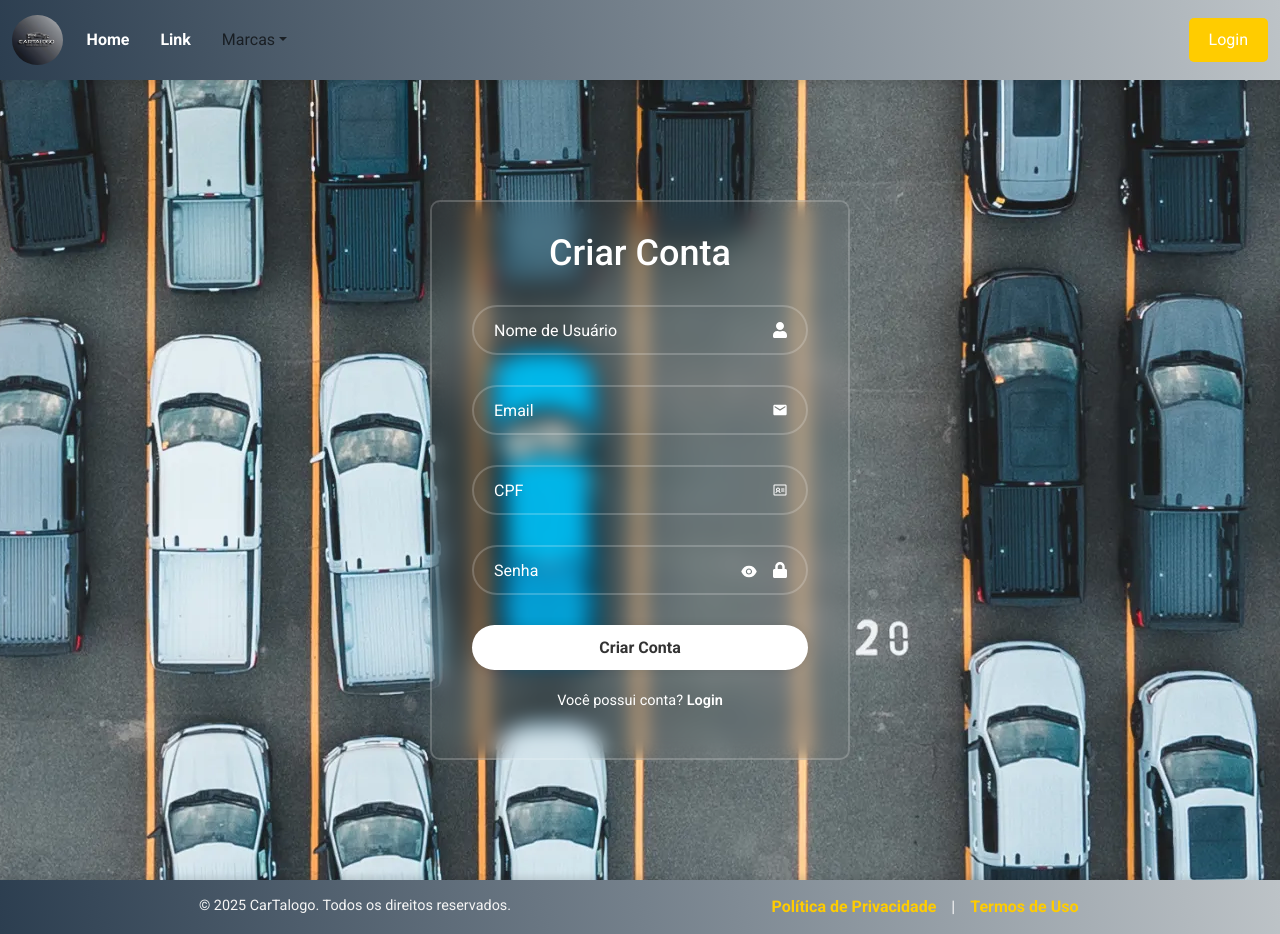
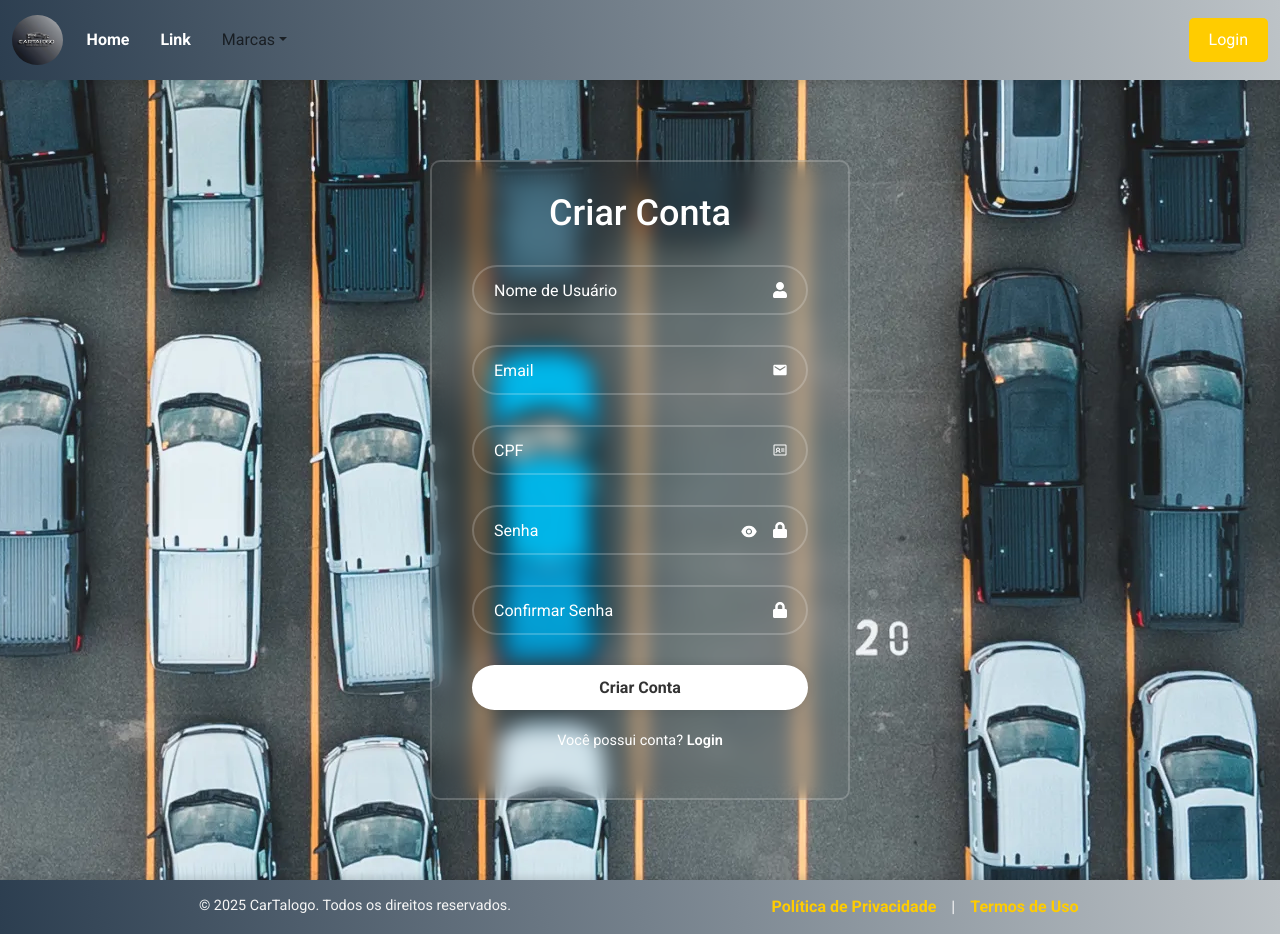
Before and after one commit to caiomartinni/Tech-Academy-5, a React (Vite) app in the folder frontend/: page /CriarConta in a window 1280 px wide. Built offline with nearby package versions, Linux system fonts and the light colour scheme.

Commit message:
senha forte

```diff
--- a/frontend/src/pages/public/CriarConta.tsx
+++ b/frontend/src/pages/public/CriarConta.tsx
@@ -6,10 +6,11 @@ import { FaUser, FaLock } from "react-icons/fa";
 import { MdEmail } from "react-icons/md";
 import { PiIdentificationCard } from "react-icons/pi";
 import { AiFillEye, AiFillEyeInvisible } from "react-icons/ai";
-import { cpf } from "cpf-cnpj-validator"; // <- Importando a função de validação de CPF
+import { cpf } from "cpf-cnpj-validator";
 
-// Validação com zod + validação oficial de CPF
-const schema = z.object({
+// Validação com zod + CPF e confirmação de senha
+const schema = z
+  .object({
     nomeUsuario: z.string().min(3, "O nome deve ter pelo menos 3 caracteres"),
     email: z.string().email("E-mail inválido"),
     cpf: z
@@ -21,6 +22,11 @@ const schema = z.object({
         message: "CPF inválido",
       }),
     senha: z.string().min(6, "A senha deve ter pelo menos 6 caracteres"),
+    confirmarSenha: z.string(),
+  })
+  .refine((data) => data.senha === data.confirmarSenha, {
+    message: "As senhas não coincidem",
+    path: ["confirmarSenha"],
   });
 
 type FormData = z.infer<typeof schema>;
@@ -29,6 +35,7 @@ function CriarConta() {
   const {
     register,
     handleSubmit,
+    watch,
     formState: { errors },
   } = useForm<FormData>({
     resolver: zodResolver(schema),
@@ -36,8 +43,24 @@ function CriarConta() {
 
   const [showPassword, setShowPassword] = useState(false);
 
+  const senhaValue = watch("senha");
+
   const togglePasswordVisibility = () => {
     setShowPassword((prev) => !prev);
+  };
+
+  const calcularNivelSenha = (senha: string): string => {
+    const fraco = senha.length < 6;
+    const medio = /^(?=.*[A-Za-z])(?=.*\d)[A-Za-z\d]{6,}$/.test(senha);
+    const forte =
+      /^(?=.*[a-z])(?=.*[A-Z])(?=.*\d)(?=.*[@$!%*?#&_])[A-Za-z\d@$!%*?#&_]{8,}$/.test(
+        senha
+      );
+
+    if (forte) return "Forte";
+    if (medio) return "Média";
+    if (fraco) return "Fraca";
+    return "Fraca";
   };
 
   const onSubmit = (data: FormData) => {
@@ -88,6 +111,27 @@ function CriarConta() {
               {showPassword ? <AiFillEyeInvisible /> : <AiFillEye />}
             </span>
             {errors.senha && <p className="error">{errors.senha.message}</p>}
+            {senhaValue && (
+              <p
+                className={`password-strength ${calcularNivelSenha(
+                  senhaValue
+                ).toLowerCase()}`}
+              >
+                Nível da senha: {calcularNivelSenha(senhaValue)}
+              </p>
+            )}
+          </div>
+
+          <div className="input-box">
+            <input
+              type={showPassword ? "text" : "password"}
+              placeholder="Confirmar Senha"
+              {...register("confirmarSenha")}
+            />
+            <FaLock className="icon" />
+            {errors.confirmarSenha && (
+              <p className="error">{errors.confirmarSenha.message}</p>
+            )}
           </div>
 
           <button type="submit">Criar Conta</button>
```
Also changed, not shown: 1 other file (tests, documents, lock files or other folders). Lines whose indentation alone changed are shown as unchanged.
